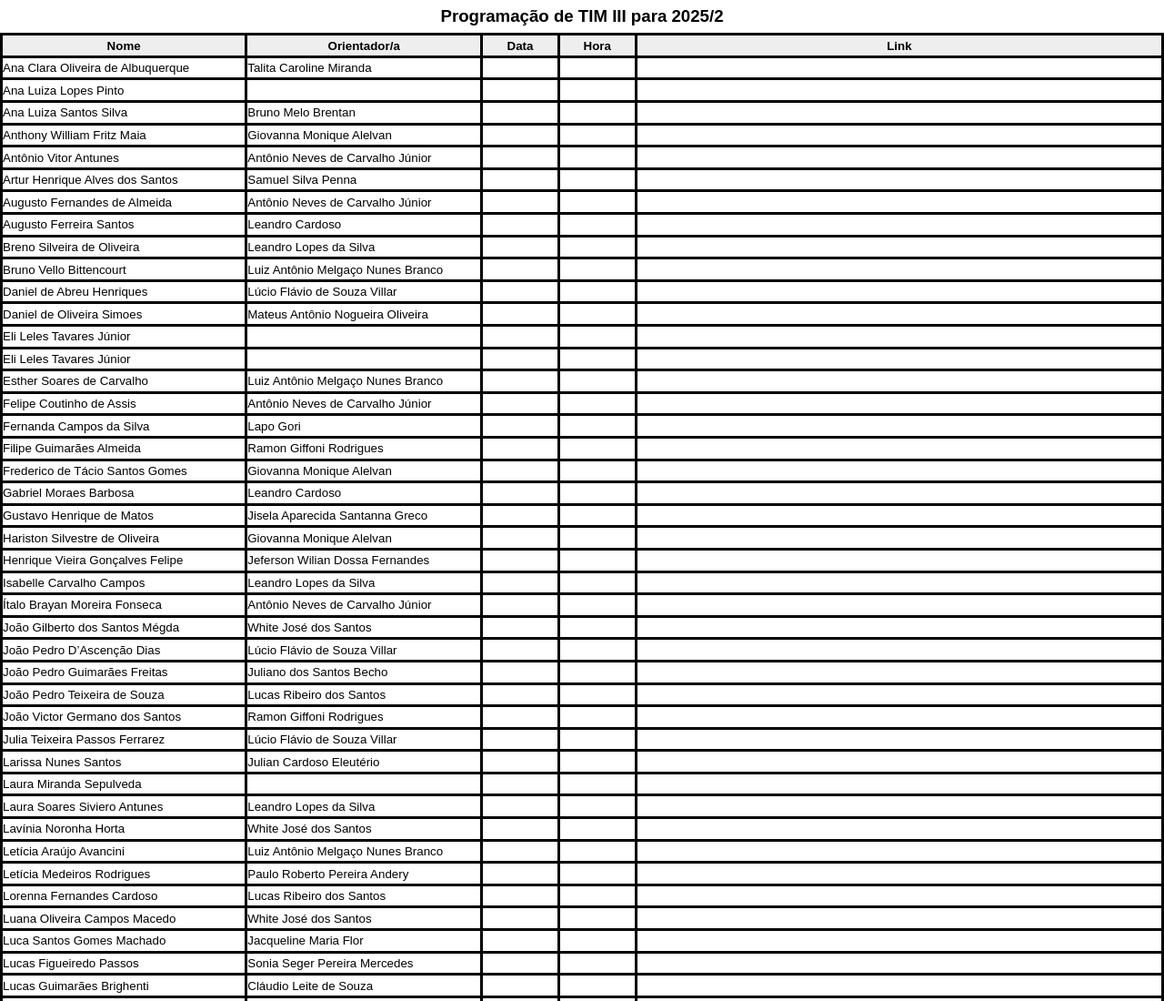
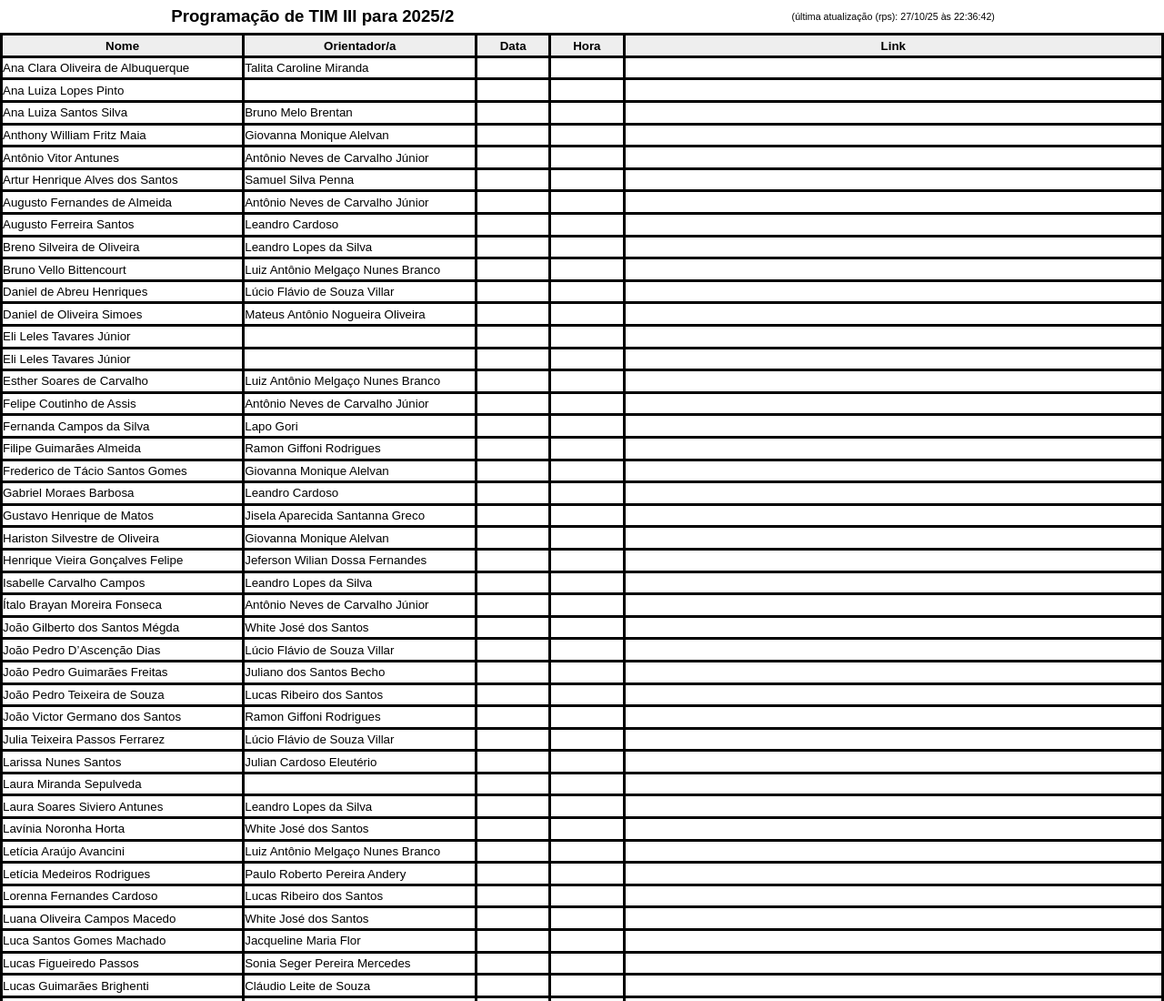
Before and after one commit to ramonpsilva/tim3, a plain HTML site: page index.html in a window 1280 px wide. Shown: the top 1100 px of the page at 91% size. Drawn offline with Linux system fonts and the light colour scheme.

Commit message:
falta automatizar (II)

```diff
--- a/index.html
+++ b/index.html
@@ -13,7 +13,7 @@
 
 <meta name="DCTERMS.issued" content="2025-10-27T21:24:14.544506712" scheme="DCTERMS.W3CDTF"/>
 
-<meta name="DCTERMS.modified" content="2025-10-27T22:32:11.908273495" scheme="DCTERMS.W3CDTF"/>
+<meta name="DCTERMS.modified" content="2025-10-27T22:38:25.402507257" scheme="DCTERMS.W3CDTF"/>
 
 
 <meta name="xsl:vendor" content="libxslt"/>
@@ -34,13 +34,13 @@
     span.heading_numbering { margin-right: 0.8rem; }* { margin:0;}
     .table-ta1{ writing-mode:horizontal-tb; direction:ltr; }
     .cell-ce1{ font-size:10pt; font-family:'Liberation Sans'; }
-    .cell-ce13{ font-size:8pt; font-family:'Liberation Sans'; background-color:transparent; border-top-style:none; border-left-style:none; border-bottom-style:none; border-right-style:none; vertical-align:middle; text-align:center ! important; margin-left:0cm; font-weight:normal; }
+    .cell-ce11{ font-size:10pt; font-family:'Liberation Sans'; background-color:transparent; border-top-style:none; border-left-style:none; border-bottom-style:none; border-right-style:none; vertical-align:middle; text-align:center ! important; margin-left:0cm; font-weight:bold; }
+    .cell-ce15{ font-size:8pt; font-family:'Liberation Sans'; background-color:transparent; border-top-style:none; border-left-style:none; border-bottom-style:none; border-right-style:none; vertical-align:middle; text-align:center ! important; margin-left:0cm; font-weight:normal; }
     .cell-ce2{ font-size:10pt; font-family:'Liberation Sans'; background-color:#eeeeee; border-top-width:NaNcm; border-top-style:solid; border-top-color:#000000; border-left-width:NaNcm; border-left-style:solid; border-left-color:#000000; border-bottom-width:NaNcm; border-bottom-style:solid; border-bottom-color:#000000; border-right-width:NaNcm; border-right-style:solid; border-right-color:#000000; vertical-align:middle; text-align:center ! important; margin-left:0cm; font-weight:bold; }
     .cell-ce3{ font-size:10pt; font-family:'Liberation Sans'; border-top-width:NaNcm; border-top-style:solid; border-top-color:#000000; border-left-width:NaNcm; border-left-style:solid; border-left-color:#000000; border-bottom-width:NaNcm; border-bottom-style:solid; border-bottom-color:#000000; border-right-width:NaNcm; border-right-style:solid; border-right-color:#000000; vertical-align:middle; text-align:left ! important; margin-left:0.106cm; }
     .cell-ce4{ font-size:10pt; font-family:'Liberation Sans'; border-top-width:NaNcm; border-top-style:solid; border-top-color:#000000; border-left-width:NaNcm; border-left-style:solid; border-left-color:#000000; border-bottom-width:NaNcm; border-bottom-style:solid; border-bottom-color:#000000; border-right-width:NaNcm; border-right-style:solid; border-right-color:#000000; vertical-align:middle; text-align:center ! important; margin-left:0cm; }
     .cell-ce5{ font-size:10pt; font-family:'Liberation Sans'; border-top-width:NaNcm; border-top-style:solid; border-top-color:#000000; border-left-width:NaNcm; border-left-style:solid; border-left-color:#000000; border-bottom-width:NaNcm; border-bottom-style:solid; border-bottom-color:#000000; border-right-width:NaNcm; border-right-style:solid; border-right-color:#000000; vertical-align:middle; text-align:center ! important; margin-left:0cm; }
-    .cell-ce6{ font-size:14pt; font-family:'Liberation Sans'; background-color:transparent; border-top-style:none; border-left-style:none; border-bottom-style:none; border-right-style:none; vertical-align:middle; text-align:center ! important; margin-left:0cm; font-weight:bold; }
-    .cell-ce9{ font-size:10pt; font-family:'Liberation Sans'; background-color:transparent; border-top-style:none; border-left-style:none; border-bottom-style:none; border-right-style:none; vertical-align:middle; text-align:center ! important; margin-left:0cm; font-weight:bold; }
+    .cell-ce7{ font-size:14pt; font-family:'Liberation Sans'; background-color:transparent; border-top-style:none; border-left-style:none; border-bottom-style:none; border-right-style:none; vertical-align:middle; text-align:center ! important; margin-left:0cm; font-weight:bold; }
     .col-co1{ width:6.429cm; }
     .col-co2{ width:6.167cm; }
     .col-co3{ width:2.258cm; }
@@ -55,8 +55,10 @@
 <body dir="ltr">
 
 
-<table border="0" cellspacing="0" cellpadding="0" class="table-ta1"><colgroup><col width="281"/><col width="270"/><col width="99"/><col width="99"/><col width="728"/></colgroup><tr class="row-ro1"><td colspan="5" style="text-align:left;width:6.429cm; " class="cell-ce6">
+<table border="0" cellspacing="0" cellpadding="0" class="table-ta1"><colgroup><col width="281"/><col width="270"/><col width="99"/><col width="99"/><col width="728"/></colgroup><tr class="row-ro1"><td colspan="4" style="text-align:left;width:6.429cm; " class="cell-ce7">
 <p>Programação de TIM III para 2025/2</p>
+</td><td style="text-align:left;width:16.655cm; " class="cell-ce15">
+<p>(última atualização (rps): 27/10/25 às 22:36:42)</p>
 </td></tr><tr class="row-ro2"><td style="text-align:left;width:6.429cm; " class="cell-ce2">
 <p>Nome</p>
 </td><td style="text-align:left;width:6.167cm; " class="cell-ce2">
@@ -327,7 +329,6 @@
 <p>Talita Caroline Miranda</p>
 </td><td style="text-align:left;width:2.258cm; " class="cell-ce4"><p> </p></td><td style="text-align:left;width:2.258cm; " class="cell-ce5"><p> </p></td><td style="text-align:left;width:16.655cm; " class="cell-ce3"><p> </p></td></tr></table>
 
-
 </body>
 
 </html>
```
